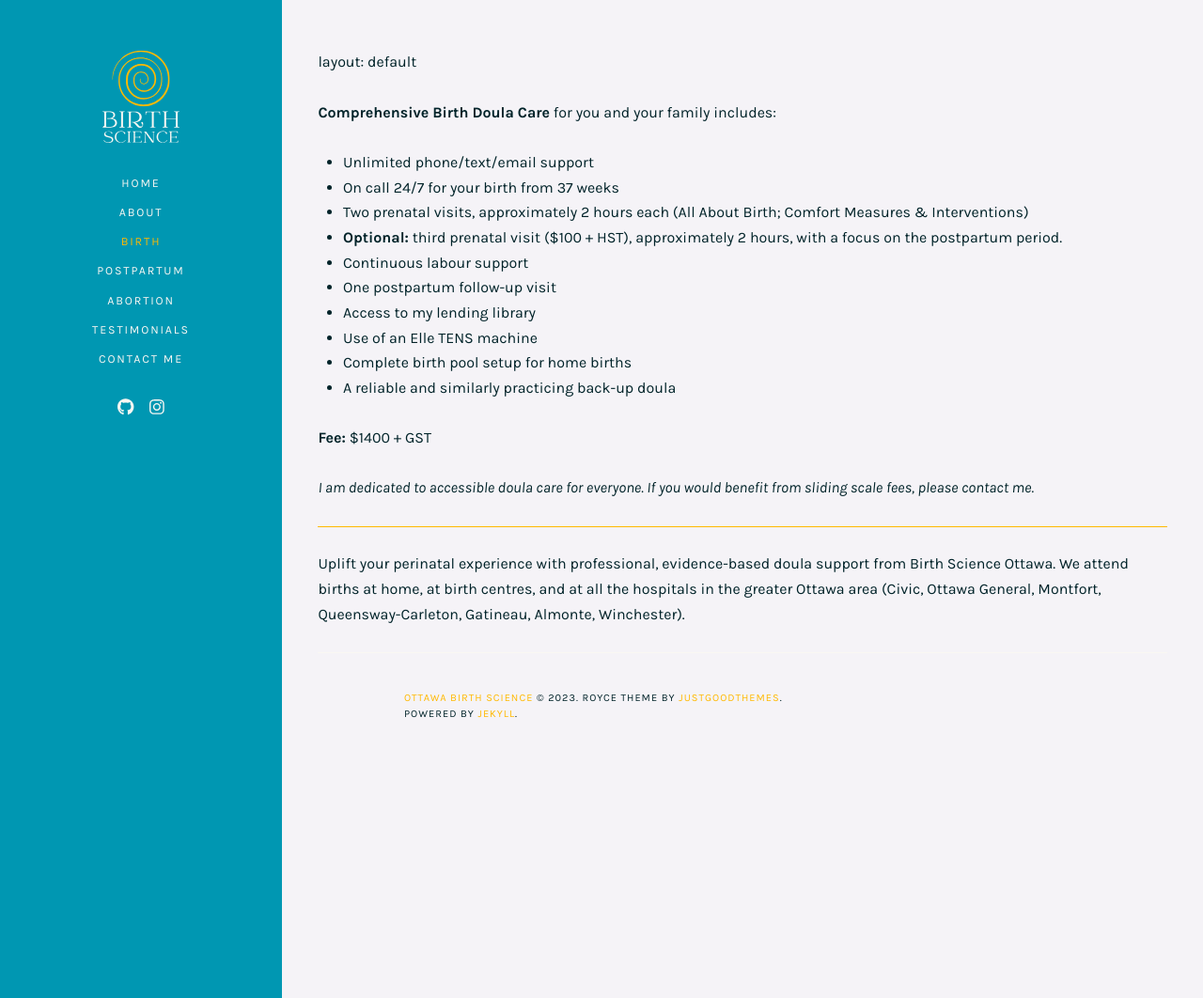
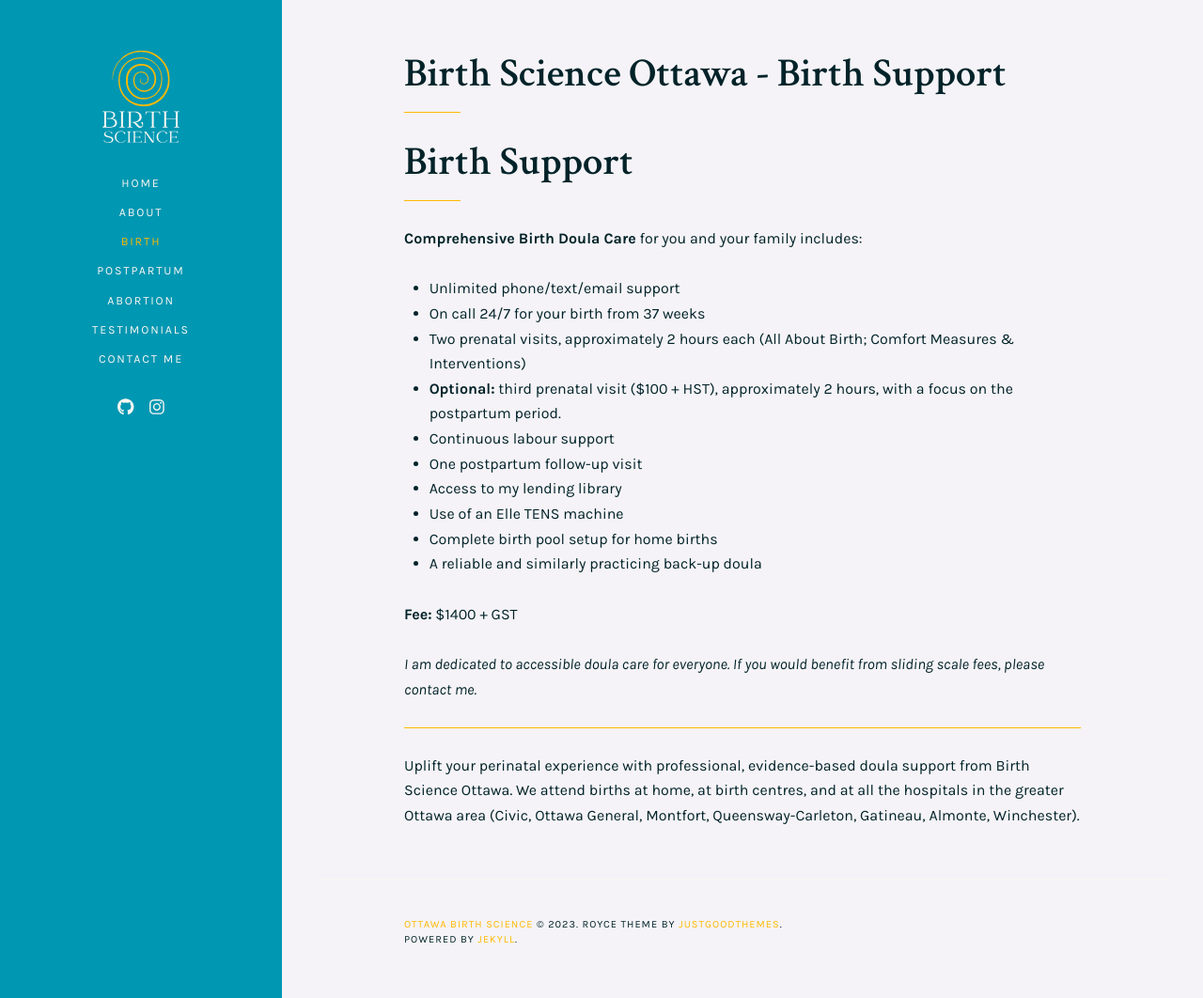
Before and after one commit to mch3rry/mypage, a Jekyll site: the page built from birth.md, in a window 1280 px wide and 1062 px high. Shown: the whole window at 94% size. Built offline with Jekyll 4.4.1, drawn with Linux system fonts in a browser that asks for light colours.

Commit message:
Update birth.md

```diff
--- a/birth.md
+++ b/birth.md
@@ -1,8 +1,14 @@
 ---
-layout: default
+layout: page
 title: "Birth Science Ottawa - Birth Support"
 ---
-<p>layout: default </p>
+
+<header class="post-header">
+      <h1 class="post-title">Birth Support</h1>
+</header>
+
+<p> </p>
+
 <p><b>Comprehensive Birth Doula Care</b> for you and your family includes:</p>
 
 <ul>
```
